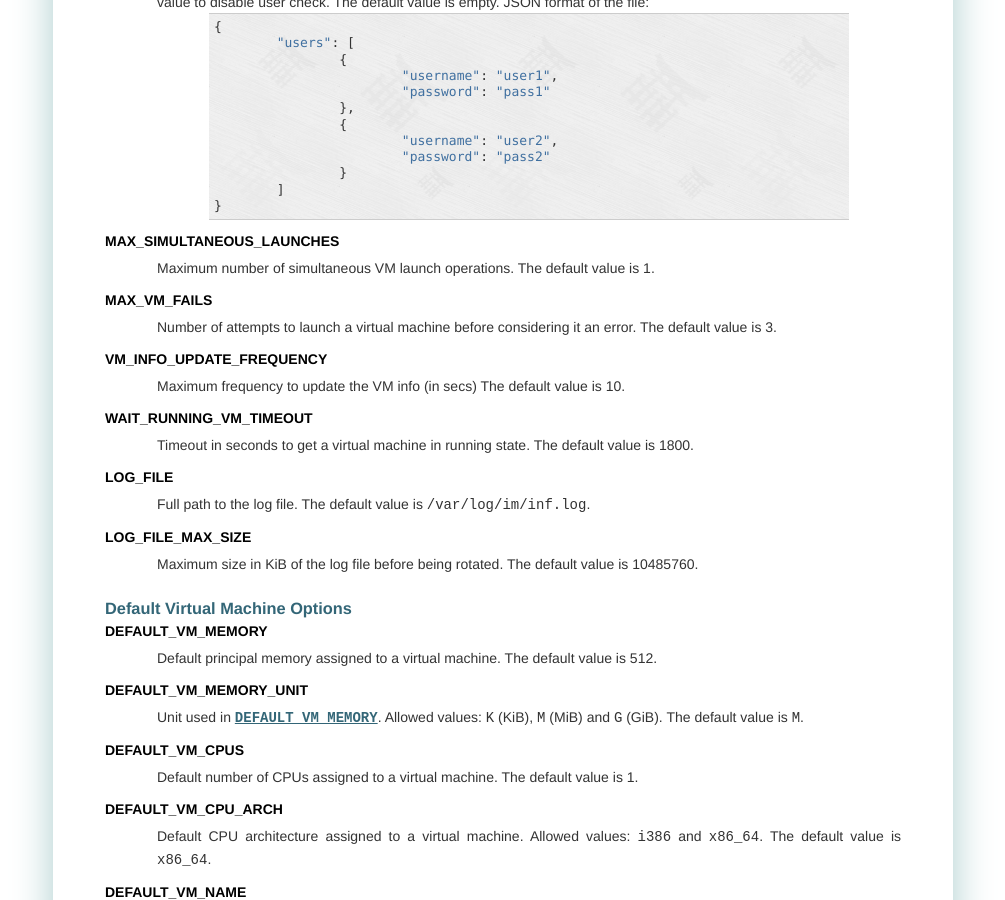
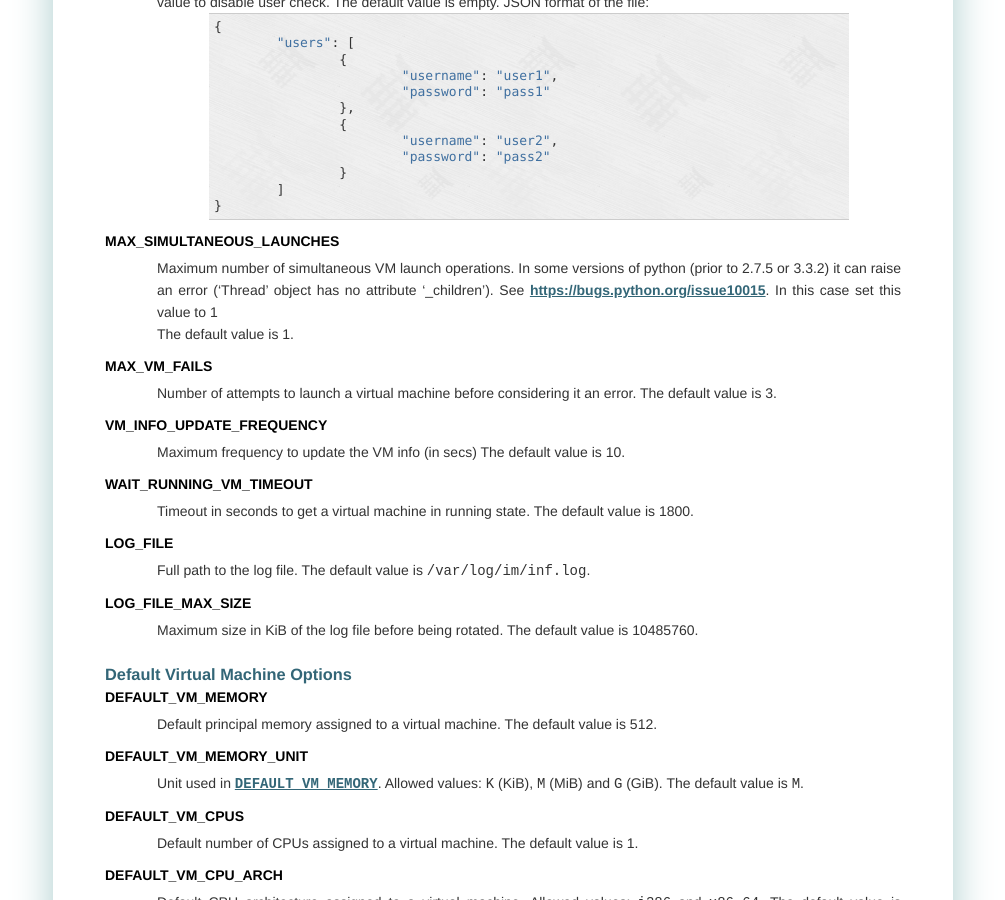
Before and after one commit to grycap/im, a Sphinx documentation site: the page built from doc/source/manual.rst, in a window 1280 px wide and 900 px high, scrolled down 2737 px. Shown: the whole window, without its empty margins (137-1142 px from the left). Built offline with Sphinx 7.4.7, drawn with Linux system fonts in a browser that asks for light colours.

Commit message:
Update documentation

```diff
--- a/doc/source/manual.rst
+++ b/doc/source/manual.rst
@@ -166,6 +166,10 @@ Basic Options
 .. confval:: MAX_SIMULTANEOUS_LAUNCHES
 
    Maximum number of simultaneous VM launch operations.
+   In some versions of python (prior to 2.7.5 or 3.3.2) it can raise an error
+   ('Thread' object has no attribute '_children'). See https://bugs.python.org/issue10015.
+   In this case set this value to 1
+
    The default value is 1.
 
 .. confval:: MAX_VM_FAILS
```
Also changed, not shown: 1 other file.
